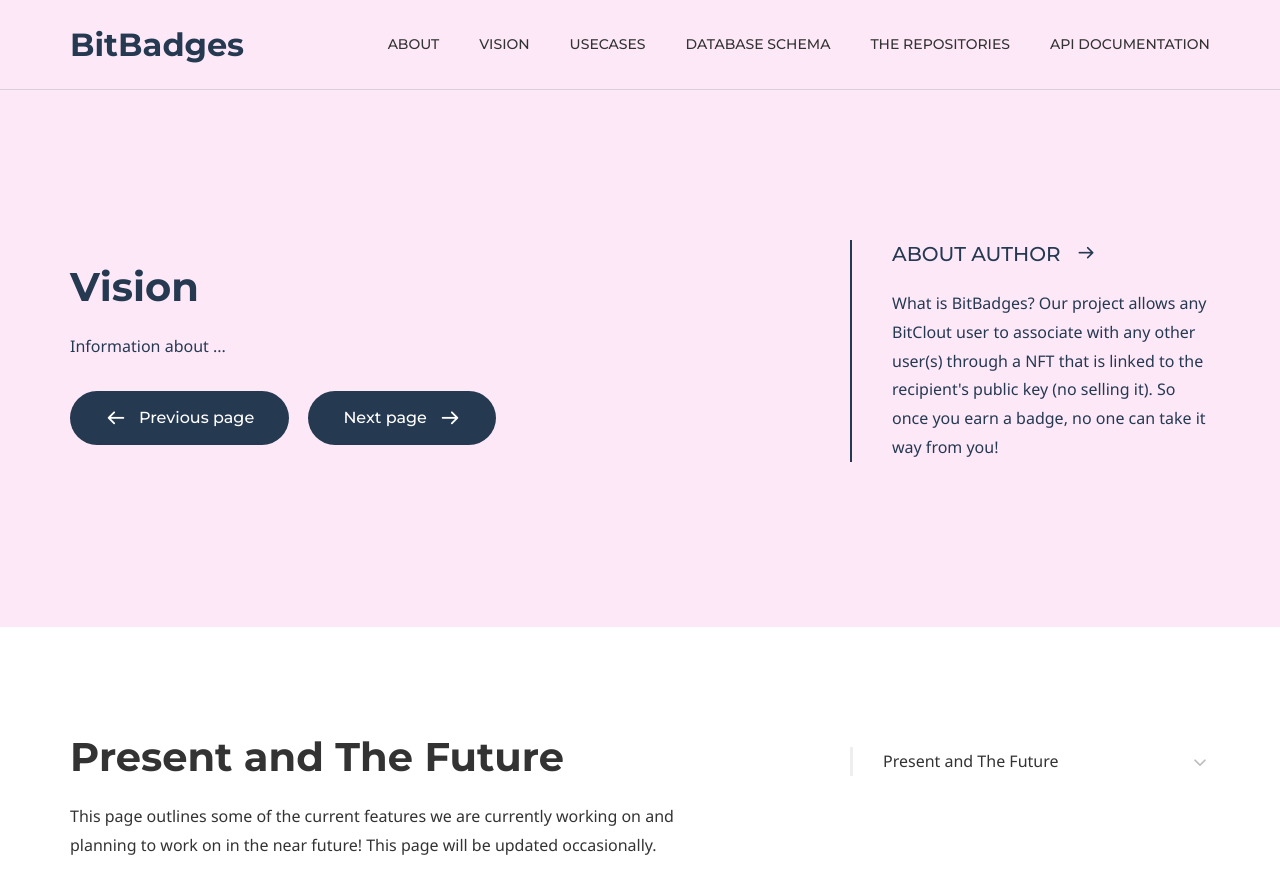
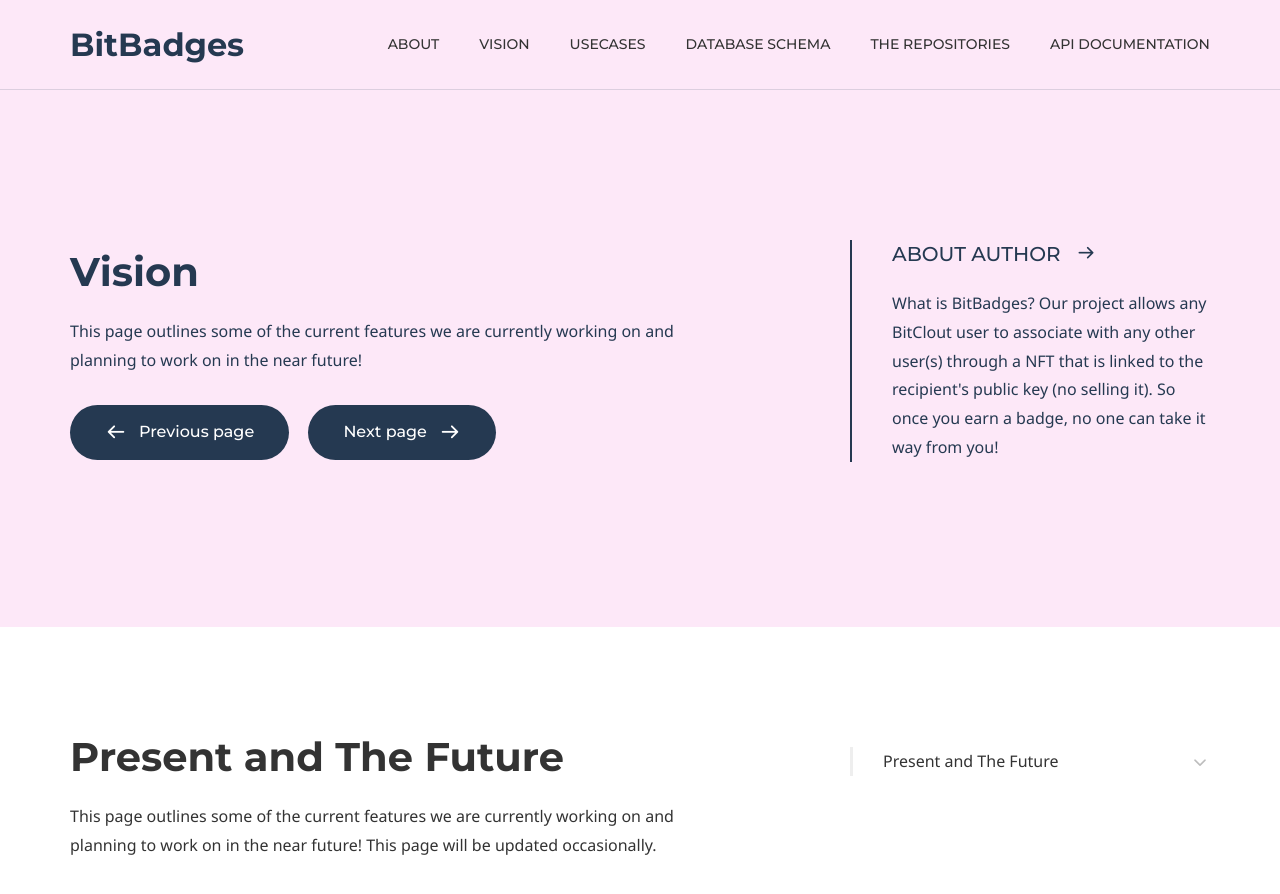
Before and after one commit to BitBadges/bitbadges.github.io, a Jekyll site: the page built from vision.md, in a window 1280 px wide and 900 px high. Shown: the top 894 px of the window. Built offline with Jekyll 4.4.1, drawn with Linux system fonts in a browser that asks for light colours; some web fonts are replaced.

Commit message:
Update vision.md

```diff
--- a/vision.md
+++ b/vision.md
@@ -6,7 +6,7 @@ comments: false
 
 # Hero section
 title: Vision
-description: Information about ...
+description: This page outlines some of the current features we are currently working on and planning to work on in the near future!
 
 # Author box
 author:
```
